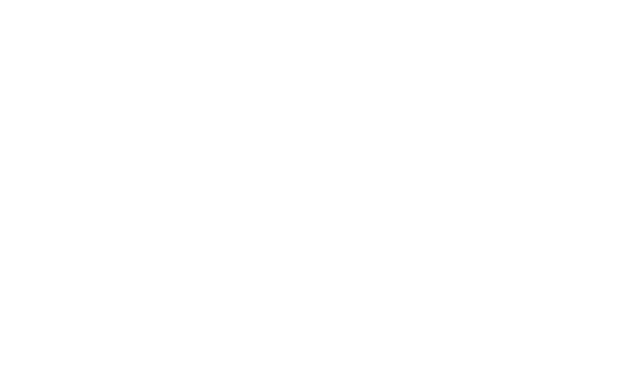
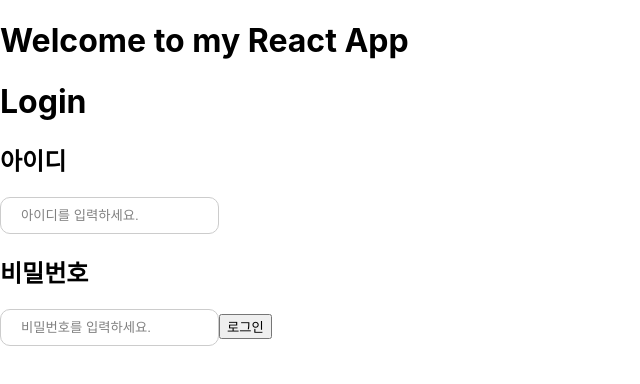
Before and after one commit to VBStreaming/MM, a React (Create React App) app: page /login in a window 1280 px wide. Shown: the top 384 px of the page, without its empty margins (0-640 px from the left). Built offline with nearby package versions, Linux system fonts and the light colour scheme.

Commit message:
feat: add input-button

```diff
--- a/src/App.js
+++ b/src/App.js
@@ -1,8 +1,10 @@
 import Router from "./Router";
+import Header from "./components/Header";
 
 function App() {
   return (
     <div className="App">
+        <Header />
         <Router />
     </div>
   );
--- a/src/Router.js
+++ b/src/Router.js
@@ -1,10 +1,17 @@
 import { Switch, Route } from "react-router-dom";
 import Body from "./components/Body";
+import Login from "./pages/login/Login";
 
 function Router() {
     return (
         <Switch>
-            <Route exact path="/body" component={Body} />/>
+            <Route exact path="/body">
+                <Body />
+            </Route>
+
+            <Route exact path="/login">
+                <Login />
+            </Route>
         </Switch>
     );
 }
--- /dev/null
+++ b/src/components/Header.js
@@ -0,0 +1,9 @@
+function Header() {
+    return (
+        <header className="App-header">
+            <h1>Welcome to my React App</h1>
+        </header>
+    )
+}
+
+export default Header;
--- /dev/null
+++ b/src/components/login/input-button/InputButton.css
@@ -0,0 +1,9 @@
+.login-input {
+    padding: 10px 20px;
+    border-radius: 10px;
+    border: 1px solid #ccc;
+}
+
+.login-input::placeholder {
+    color: gray;
+}
--- /dev/null
+++ b/src/components/login/input-button/InputButton.js
@@ -0,0 +1,9 @@
+import "./InputButton.css";
+
+function InputButton(props) {
+    return (
+        <input {...props} className="login-input" />
+    );
+}
+
+export default InputButton;
--- /dev/null
+++ b/src/components/login/input-button/SubmitButton.js
@@ -0,0 +1,7 @@
+function SubmitButton() {
+    return (
+        <button>로그인</button>
+    )
+}
+
+export default SubmitButton;
--- /dev/null
+++ b/src/pages/login/Login.js
@@ -0,0 +1,40 @@
+import InputButton from "../../components/login/input-button/InputButton";
+import {useState} from "react";
+import SubmitButton from "../../components/login/input-button/SubmitButton";
+
+function Login() {
+    const [id, setId] = useState("");
+    const [password, setPassword] = useState("");
+    const onChangeId = (e) => {
+        setId(e.target.value);
+    };
+    const onChangePassword = (e) => {
+        setPassword(e.target.value);
+    }
+
+    const loginIdProps = {
+        value: id,
+        onChange: onChangeId,
+        placeholder: "아이디를 입력하세요."
+    };
+    const passwordProps = {
+        value: password,
+        onChange: onChangePassword,
+        type: "password",
+        placeholder: "비밀번호를 입력하세요."
+    };
+
+    return (
+        <div>
+            <h1>Login</h1>
+            <h2>아이디</h2>
+            <InputButton {...loginIdProps} />
+            <h2>비밀번호</h2>
+            <InputButton {...passwordProps} />
+
+            <SubmitButton />
+        </div>
+    );
+}
+
+export default Login;
```
Also changed, not shown: src/components/presentation/Presentation.js (added, +7 -0 lines), src/components/presentation/Presentation.css (added).
